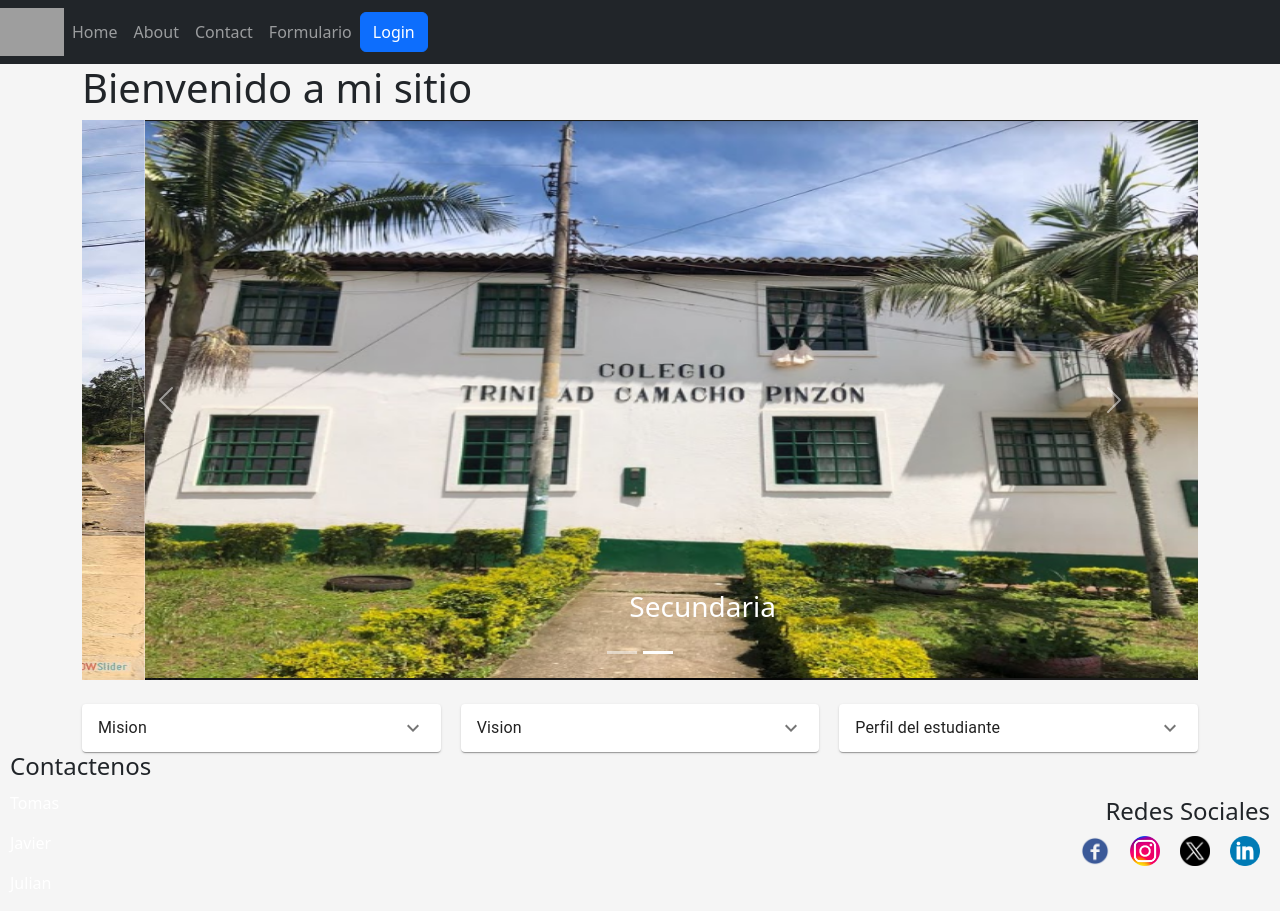
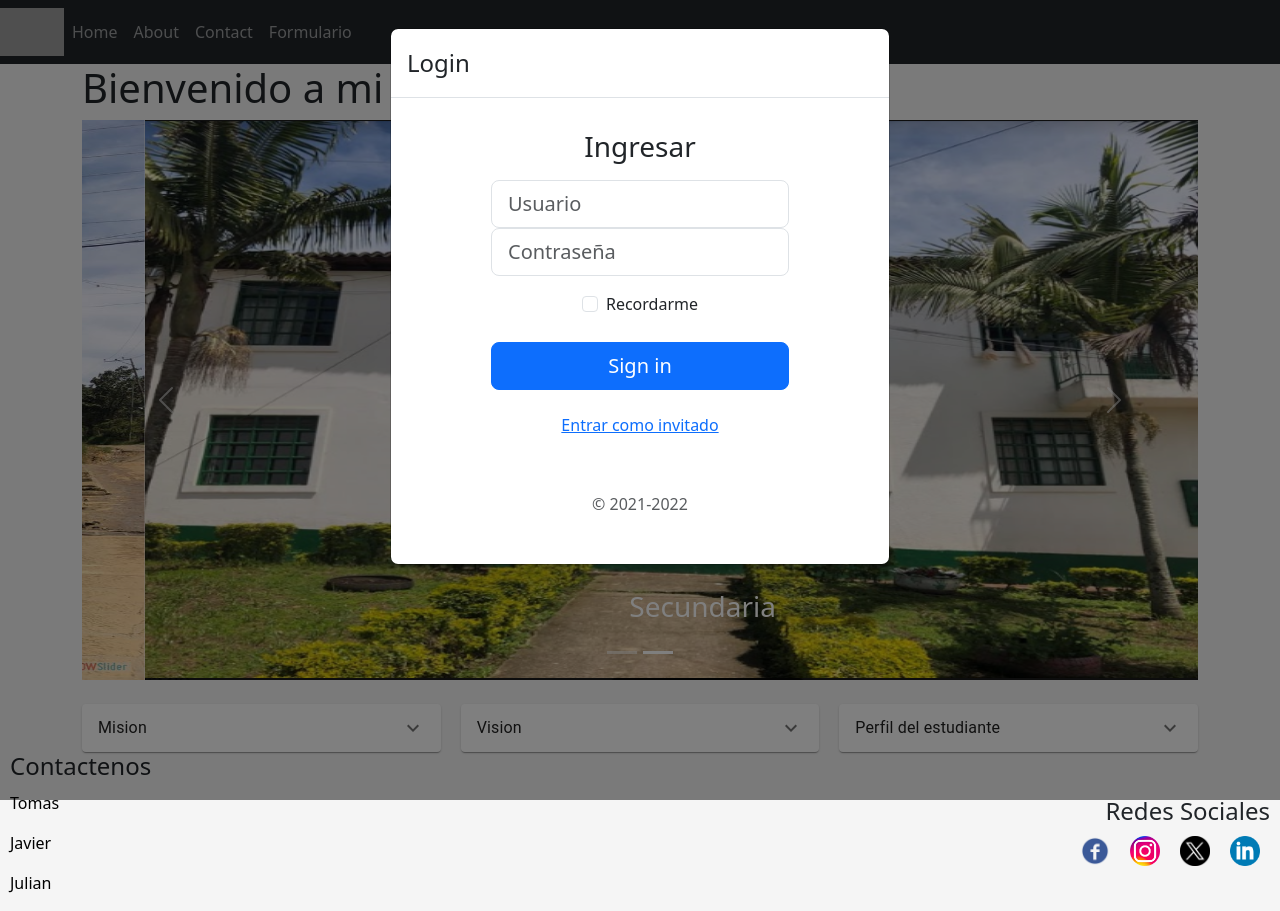
Before and after one commit to J4DR3Z/coltricapin, a React (Create React App) app: page / in a window 1280 px wide. Built offline with nearby package versions, Linux system fonts and the light colour scheme; grey boxes are pictures that could not be loaded.

Commit message:
db adapt
Cambios de Tomás para coneccion con base de datos

```diff
--- a/src/App.js
+++ b/src/App.js
@@ -1,19 +1,32 @@
-import React from 'react';
+import React, { useState } from 'react';
 import './css/App.css';
-
+import 'bootstrap/dist/css/bootstrap.min.css';
 import Routess from './comps/Routess';
 import MyNavbar from './comps/MyNavbar';
-import 'bootstrap/dist/css/bootstrap.min.css';
 import Footer from './comps/footer';
+import Login from './comps/Registro/Login';
 
 function App() {
+  const [user, setUser] = useState(null);
+  const [isGuest, setIsGuest] = useState(false);
+
+  const handleLogin = (username) => {
+    setUser(username);
+    setIsGuest(false);
+  };
+
+  const handleGuest = () => {
+    setIsGuest(true);
+  };
+
   return (
-
-      <div>
-        <MyNavbar />
-        <Routess/>
-        <Footer/>
-      </div>
+    <div>
+      {/* Renderizar Login solo si no hay usuario ni invitado */}
+      {(!user && !isGuest) && <Login onLogin={handleLogin} onGuest={handleGuest} />}
+      <MyNavbar />
+      <Routess user={user} isGuest={isGuest} />
+      <Footer />
+    </div>
   );
 }
 
--- a/src/comps/MyNavbar.jsx
+++ b/src/comps/MyNavbar.jsx
@@ -4,7 +4,7 @@ import Nav from 'react-bootstrap/Nav';
 import { Link } from 'react-router-dom';
 import logo from '../imgs/logo.ico'
 import Routess from './Routess';
-import Login from './Login';
+import Login from './Registro/Login';
 
 function MyNavbar() {
     const routePaths = [
@@ -22,7 +22,6 @@ function MyNavbar() {
                 {routePaths.map(route => (
                     <Nav.Link key={route.path} as={Link} to={route.path}>{route.text} </Nav.Link>
                 ))}
-                <Login/>
             </Nav>
         </Navbar>
     );
--- /dev/null
+++ b/src/comps/Registro/Invitado.js
@@ -0,0 +1,12 @@
+import React from 'react';
+
+function GuestContent() {
+  return (
+    <div>
+      <h1>Contenido limitado para invitados</h1>
+      <p>Por favor, inicie sesión para acceder a todo el contenido.</p>
+    </div>
+  );
+}
+
+export default GuestContent;
--- /dev/null
+++ b/src/comps/Registro/Login.js
@@ -0,0 +1,88 @@
+import React, { useState } from 'react';
+import Container from 'react-bootstrap/Container';
+import Form from 'react-bootstrap/Form';
+import Button from 'react-bootstrap/Button';
+import Modal from 'react-bootstrap/Modal';
+import axios from 'axios';
+
+function Login({ onLogin, onGuest }) {
+  const [username, setUsername] = useState('');
+  const [password, setPassword] = useState('');
+  const [loginError, setLoginError] = useState('');
+
+  const handleLogin = async (e) => {
+    e.preventDefault();
+
+    try {
+      const response = await axios.post('http://localhost:5000/login', {
+        user: username,
+        password: password
+      });
+
+      if (response.data.success) {
+        onLogin(username);
+      } else {
+        setLoginError(response.data.message);
+      }
+    } catch (error) {
+      console.error('Error al enviar solicitud:', error);
+      setLoginError('Error en la solicitud, por favor intente de nuevo más tarde.');
+    }
+  };
+
+  const handleGuest = () => {
+    onGuest();
+  };
+
+  // No se utiliza handleClose porque no queremos cerrar el modal desde aquí
+
+  return (
+    <Modal show={true} backdrop="static" keyboard={false}>
+      <Modal.Header>
+        <Modal.Title>Login</Modal.Title>
+      </Modal.Header>
+      <Modal.Body>
+        <Container id="main-container" className="d-grid h-100">
+          <Form id="sign-in-form" className="text-center p-3 w-100" onSubmit={handleLogin}>
+            <h1 className="mb-3 fs-3 fw-normal">Ingresar</h1>
+            <Form.Group controlId="sign-in-email-address">
+              <Form.Control
+                type="text"
+                size="lg"
+                onChange={(e) => setUsername(e.target.value)}
+                value={username}
+                placeholder="Usuario"
+                autoComplete="username"
+                className="position-relative"
+              />
+            </Form.Group>
+            <Form.Group className="mb-3" controlId="sign-in-password">
+              <Form.Control
+                type="password"
+                size="lg"
+                onChange={(e) => setPassword(e.target.value)}
+                value={password}
+                placeholder="Contraseña"
+                autoComplete="current-password"
+                className="position-relative"
+              />
+            </Form.Group>
+            <Form.Group className="d-flex justify-content-center mb-4" controlId="remember-me">
+              <Form.Check label="Recordarme" />
+            </Form.Group>
+            <div className="d-grid">
+              <Button type="submit" variant="primary" size="lg">Sign in</Button>
+            </div>
+            <Button variant="link" onClick={handleGuest} className="mt-3">
+              Entrar como invitado
+            </Button>
+            {loginError && <p className="mt-3 text-danger">{loginError}</p>}
+            <p className="mt-5 text-muted">&copy; 2021-2022</p>
+          </Form>
+        </Container>
+      </Modal.Body>
+    </Modal>
+  );
+}
+
+export default Login;
--- a/src/comps/Routess.jsx
+++ b/src/comps/Routess.jsx
@@ -1,25 +1,32 @@
 import React from 'react';
-import { Route, Routes } from 'react-router-dom';
+import { Route, Routes, Navigate } from 'react-router-dom';
 import About from './About';
 import Contact from './Contact';
 import Home from './Home';
 import NotFound from './NotFound';
-import Formulario from "./Formulario";
-import Login from "./Login"
+import Formulario from './Formulario';
+import GuestContent from './Registro/Invitado';
 
-function Routess() {
+function Routess({ user, isGuest }) {
   return (
-
     <Routes>
-            <Route path="/" exact element={<Home/>} />
-            <Route path="/About" element={<About/>} />
-            <Route path="/Contact" element={<Contact/>} />
+      <Route path="/" element={<Home />} />
+      {user ? (
+        <>
+          <Route path="/About" element={<About />} />
+          <Route path="/Contact" element={<Contact />} />
           <Route path="/Formulario" element={<Formulario />} />
-            <Route path="Login" element={<Login />} />
           <Route path="*" element={<NotFound />} />
+        </>
+      ) : isGuest ? (
+        <>
+          <Route path="/Formulario" element={<GuestContent />} />
+          <Route path="*" element={<NotFound />} />
+        </>
+      ) : (
+        <Route path="*" element={<Navigate to="/" />} />
+      )}
     </Routes>
-
-
   );
 }
 
--- a/src/comps/footer.jsx
+++ b/src/comps/footer.jsx
@@ -105,7 +105,7 @@ const Footer = () => {
                             </div>
                             <div>
                                 <h4>Julian Andres Jaramillo Benavides</h4>
-                                <p>Código: </p>
+                                <p>Código: 2215510 </p>
                             </div>
                         </div>
                     </Popover>
--- a/src/css/footer.css
+++ b/src/css/footer.css
@@ -6,7 +6,7 @@
     width: 100%;
 }
 .nombre-link {
-    color: #FFFFFF;
+    color: #000;
     text-decoration: none;
 }
 
```
Also changed, not shown: src/comps/Registro/Usuario.js (added, +12 -0 lines). Lines whose indentation alone changed are shown as unchanged.
